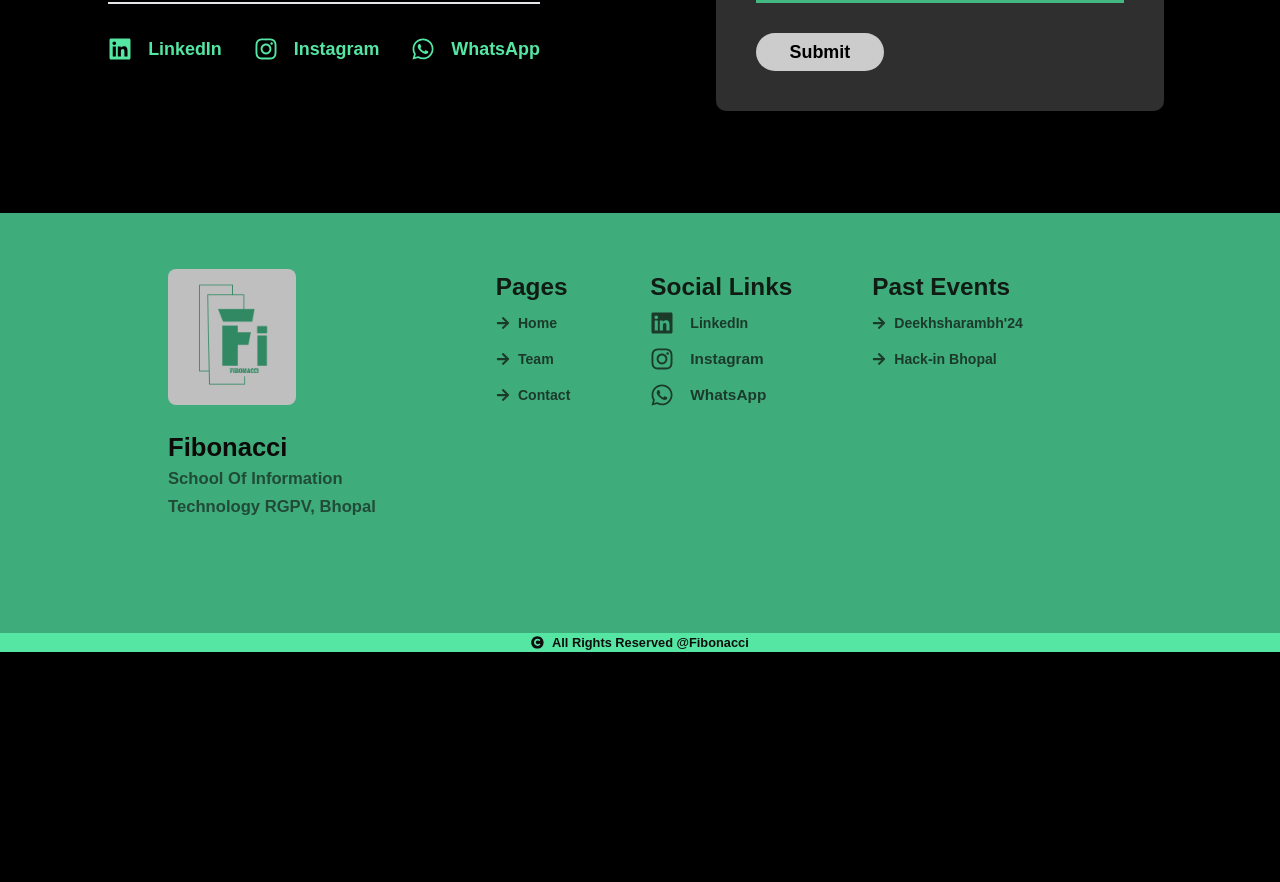
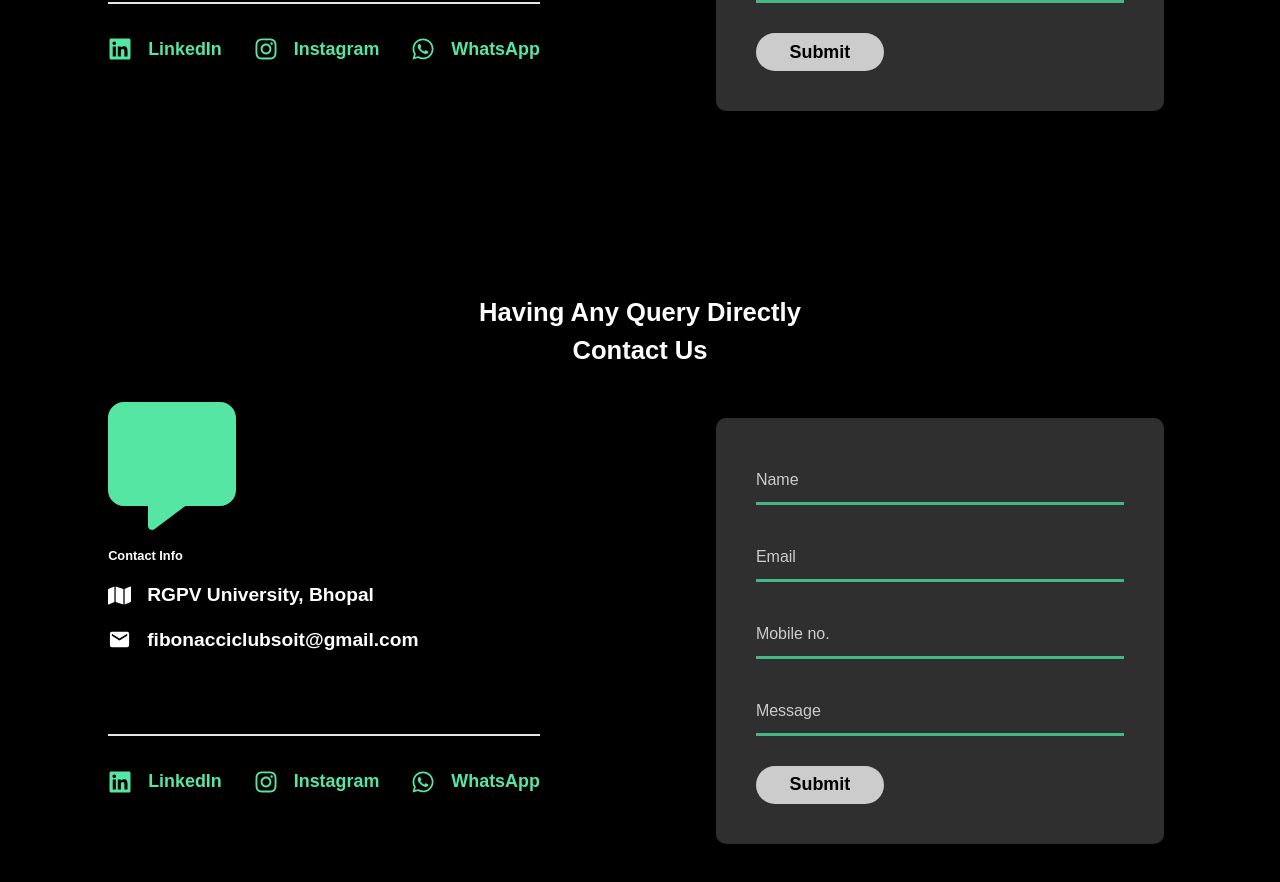
Before and after one commit to NitinChakrawarti/Fibonacci-soit, a React (Vite) app: page /contact in a window 1280 px wide. Shown: the part 600-1482 px from the top of the page. Before the commit the page ends 1252 px from the top, so only its background shows below. Built offline with nearby package versions, Linux system fonts and the light colour scheme.

Commit message:
Update footer.jsx

```diff
--- a/src/components/footer.jsx
+++ b/src/components/footer.jsx
@@ -1,72 +1,140 @@
-import React from "react";
-import Logo from "../assets/fibologo.png";
+import React, { useState } from "react";
+import "../style/contact.css";
+import { FaMap } from "react-icons/fa";
+import { FaMessage } from "react-icons/fa6";
+import { MdMail } from "react-icons/md";
 import { Link } from "react-router-dom";
-import { FaInstagram, FaLinkedin, FaTwitter, FaWhatsapp } from "react-icons/fa";
-import { FaCopyright } from "react-icons/fa";
-import { FaArrowRight } from "react-icons/fa";
-import { Fade } from "react-awesome-reveal";
+import { FaLinkedin, FaInstagram, FaWhatsapp } from "react-icons/fa";
+import { Fade, Slide } from "react-awesome-reveal";
 
-export default function Footer() {
+const Contact = () => {
+  const [send, setSend] = useState(false);
+  const [name, setname] = useState("");
+  const [email, setemail] = useState("");
+  const [number, setnumber] = useState("");
+  const [message, setmessage] = useState("");
+
+  const formSubmit = async (event) => {
+    event.preventDefault();
+    const formData = new FormData(event.target);
+
+    formData.append("access_key", `${import.meta.env.VITE_KEY_FORMAPI}`);
+
+    const object = Object.fromEntries(formData);
+    const json = JSON.stringify(object);
+
+    const res = await fetch("https://api.web3forms.com/submit", {
+      method: "POST",
+      headers: {
+        "Content-Type": "application/json",
+        Accept: "application/json"
+      },
+      body: json
+    }).then((res) => res.json());
+
+    if (res.success) {
+      console.log("Success", res);
+      setemail("")
+      setname("")
+      setnumber("")
+      setmessage("")
+
+      var btn = document.getElementById("btn");
+      var btnText = document.getElementById("btnText");
+      btnText.innerHTML = "Done";
+      btn.classList.add("active");
+      btn.classList.add("pl-8");
+
+    }
+  };
+
 
   return (
     <>
-            <Fade duration="2000" >
-                <div className='text-text_light mt-20 pb-8 md:px-10 bg-primary opacity-75 flex justify-between'>
-                    <div className='pl-8  lg:px-32  md:pb-20 pt-14 text-3xl text-white flex lg:flex-row flex-col md:gap-16 lg:gap-6 gap-6'>
-                        <div className=" flex sm:flex-col flex-row lg:flex-col md:flex-row md:gap-20 sm:gap-0 lg:gap-2 gap-8">
-                            <img className="w-[10vmax] rounded-lg" src={Logo} />
-                            <div className="flex flex-col lg:gap-0 md:gap-10 gap-0 md:justify-center ">
-                                <h1 className="font-extrabold  md:pt-4 md:text-[4vmax] lg:text-[2vmax] text-text_dark">
-                                    Fibonacci
-                                </h1>
-                                <p className="lg:text-[1.3vmax] text-[1.9vmax] text-text_dark/60 font-bold lg:leading-7"> School Of Information
-                                    <br></br> Technology RGPV, Bhopal
+      <div className="pt-40">
+        <div className="contact_us_header text-center text-[2vmax] font-bold flex justify-center">
+          <p>Having Any Query Directly <br></br>
+            Contact Us
           </p>
         </div>
-                        </div>
-                        <div className=" md:mt-16 lg:mt-0  mt-8">
-                            <div className="flex sm:flex-row flex-wrap lg:flex-row w-[100%] lg:justify-start gap-8 md:gap-36 lg:gap-20 lg:pl-24">
-                                <div className=" flex flex-row gap-8 md:gap-32 lg:gap-20 ">
-                                    <div className=" md:w-auto w-[16vmax]">
-                                        <h1 className="lg:text-[1.9vmax] md:text-[3vmax] text-text_dark/90 font-bold">Pages</h1>
-                                        <ul className="text-text_dark/70 flex flex-col lg:gap-0 gap-4 md:leading-9  leading-3 lg:pt-0 pt-4 md:pt-8 ">
-                                            <Link to="/" className="hover:text-text_dark text-[1.9vmax] lg:text-[1.1vmax] font-bold flex items-center gap-2"> <FaArrowRight />  Home</Link>
-                                            {/* <Link to="/about" className="hover:text-text_dark text-[1.9vmax] lg:text-[1.1vmax] font-bold flex items-center gap-2"> <FaArrowRight />  About</Link> */}
-                                            <Link to="/team" className="hover:text-text_dark text-[1.9vmax] lg:text-[1.1vmax] font-bold flex items-center gap-2"> <FaArrowRight />  Team</Link>
-                                            <Link to="/contact" className="hover:text-text_dark text-[1.9vmax] lg:text-[1.1vmax] font-bold flex items-center gap-2"> <FaArrowRight />  Contact</Link>
-                                            {/* <Link to="/" className="hover:text-text_dark text-[1.9vmax] lg:text-[1.1vmax] font-bold flex items-center gap-2"> <FaArrowRight />  Privacy Policy</Link>
-                                            <Link to="/about" className="hover:text-text_dark text-[1.9vmax] lg:text-[1.1vmax] font-bold flex items-center gap-2"> <FaArrowRight />  Disclaimer</Link> */}
-                                        </ul>
-                                    </div>
+        <div className=" bg-black">
+          <Fade duration={1400}>
+            <div className="contact_us_body lg:-mb-12 flex  lg:flex-row flex-col md:flex-col justify-center md:items-start md:px-10 flex-wrap items-center lg:items-start  lg:pl-0  bg-black ">
+              <div className="contact_left md:w-fit lg:mt-8 md:mt-32 flex flex-col gap-4 justify-center lg:justify-start px-8 items-start">
+                <p className="lg:text-[10vmax] text-[6vmax] "> <FaMessage color="#55e6a4" />
+                </p>
 
-                                    <div className="md:w-auto w-[20vmax]">
-                                        <h1 className="lg:text-[1.9vmax] md:text-[3vmax] text-text_dark/90 font-bold">Social Links</h1>
-                                        <ul className="text-text_dark/70 flex flex-col lg:gap-0 gap-4 md:leading-9  leading-3 lg:pt-0 pt-4 md:pt-8">
-                                            <Link to="https://www.linkedin.com/in/fibonacci-soit/" className="hover:text-text_dark text-[1.9vmax] lg:text-[1.1vmax] flex items-center gap-4 font-bold"> <FaLinkedin size="1.5rem" /> LinkedIn </Link>
-                                            <Link to="https://www.instagram.com/fibonacci_soit/" className="flex items-center gap-4 hover:text-text_dark text-[1.9vmax] lg:text-[1.2vmax] font-bold"><FaInstagram size="1.5rem" /> Instagram</Link>
-                                            <Link to="https://chat.whatsapp.com/FtTMIleQ34e5ITHF5JUv4w" className="flex items-center gap-4 hover:text-text_dark text-[1.9vmax] lg:text-[1.2vmax] font-bold"><FaWhatsapp size="1.5rem" /> WhatsApp</Link>
+                <p className="md:text-[2vmax] lg:text-[1vmax] md:font-bold">Contact Info</p>
+                <p className="flex items-center gap-4">
+                  <FaMap size="1.8vmax" />
+                  <span className="text-[1.5vmax] font-bold md:text-nowrap ">RGPV University, Bhopal</span>
+                </p>
+                <p className="flex items-center gap-4">
+                  <MdMail size="1.8vmax" />
+                  {/* <span className="text-[1.5vmax] font-bold"> fibonacciclubsoit@gmail.com</span> */}
+                  <Link
+                    to='#'
+                    onClick={(e) => {
+                      window.location.href = "mailto:fibonacciclubsoit@gmail.com";
+                      e.preventDefault();
+                    }}
+                    className="text-[1.8vmax] lg:text-[1.5vmax] font-bold"
+                  >
+                    fibonacciclubsoit@gmail.com
+                  </Link>
+                </p>
+                <div className="pt-4 mt-16 border-t-2 lg:mr-36">
+                  <ul className="text-primary flex flex-row gap-8 pt-4">
+                    <Link to="https://www.linkedin.com/in/fibonacci-soit/" className="  duration-300 hover:drop-shadow-custom-glow  hover:text-text_dark   text-[1.4vmax] flex items-center gap-4 font-bold"> <FaLinkedin size="1.5rem" /> LinkedIn </Link>
+                    <Link to="https://www.instagram.com/fibonacci_soit/" className="  duration-300 hover:drop-shadow-custom-glow  hover:text-text_dark flex items-center gap-4  text-[1.4vmax] font-bold"><FaInstagram size="1.5rem" /> Instagram</Link>
+                    <Link to="https://chat.whatsapp.com/FtTMIleQ34e5ITHF5JUv4w" className="  duration-300 hover:drop-shadow-custom-glow  hover:text-text_dark flex items-center gap-4 hover: text-[1.4vmax] font-bold"><FaWhatsapp size="1.5rem" /> WhatsApp</Link>
                   </ul>
                 </div>
               </div>
-                                <div className=" md:w-auto lg:w-[16vmax]">
-                                    <h1 className="lg:text-[1.9vmax] md:text-[3vmax] text-text_dark/90 font-bold">Past Events</h1>
-                                    <ul className="text-text_dark/70 flex flex-col lg:gap-0 gap-4 md:leading-9  leading-3 lg:pt-0 pt-4 md:pt-8">
-                                        <Link to="/" className="hover:text-text_dark text-[1.9vmax] lg:text-[1.1vmax] font-bold flex items-center gap-2"> <FaArrowRight />Deekhsharambh'24 </Link>
-                                        <Link to="/" className="hover:text-text_dark text-[1.9vmax] lg:text-[1.1vmax] font-bold flex items-center gap-2"> <FaArrowRight />  Hack-in Bhopal</Link>
 
-                                    </ul>
+              <div className="contact-box md:mt-32 lg:mt-12 md:w-[41vmax] lg:w-[35vmax] md:text-[2vmax] lg:text-[1.5vmax]" style={{ display: send ? "none" : "block" }} >
+                <form onSubmit={formSubmit} className="flex flex-col md:gap-10 lg:gap-0">
+                  <div className="user-box ">
+                    <input className=" " value={name}
+                      onChange={(e) => setname(e.target.value)}
+                      type="text" name="name" required />
+                    <label className=" lg:text-[1vmax]"  >Name</label>
+                  </div>
+                  <div className="user-box ">
+                    <input className=" " value={email}
+                      onChange={(e) => setemail(e.target.value)}
+                      type="email" name="email" required />
+                    <label className=" lg:text-[1vmax]"  >Email</label>
+                  </div>
+                  <div className="user-box ">
+                    <input className=" " value={number}
+                      onChange={(e) => setnumber(e.target.value)}
+                      type="number" name="number" min="1000000000" max="9999999999" required />
+                    <label className=" lg:text-[1vmax]"  >Mobile no.</label>
+                  </div>
+                  <div className="user-box ">
+                    <input className=" " value={message}
+                      onChange={(e) => setmessage(e.target.value)}
+                      type="text" name="message" required />
+                    <label className=" lg:text-[1vmax]" >Message</label>
+                  </div>
+                  <input className="  hidden" type="checkbox" name="botcheck" style={{ display: "none" }} />
+                  <button id="btn" type="submit" className=" w-[16vmax] lg:w-[10vmax] lg:py-0 md:py-10 flex items-center justify-evenly py-6 text-[2.6vmax] lg:text-[1.4vmax] border-2 bg-white text-black font-bold hover:bg-white/50 ">
+                    <p id="btnText">Submit</p>
+                    <div className="checked">
+                      <svg xmlns="http://www.w3.org/2000/svg" viewBox="0 0 50 50">
+                        <path fill="transparent" d="M14.1 27.2l7.1 7.2 16.7-16.8"></path>
+                      </svg>
+                    </div>
+                  </button>
+                </form>
               </div>
             </div>
-                            {/* <div className="flex text-[1vmax] text-text_dark font-bold">
-                                <p className="flex  items-center justify-start gap-2"><FaCopyright /> All Rights Reserved @Fibonacci </p>
-                            </div> */}
+          </Fade>
         </div>
       </div>
-                </div>
-                <div className="flex text-[1vmax] text-text_dark items-center justify-center font-bold bg-primary">
-                    <p className="flex  items-center justify-start gap-2"><FaCopyright /> All Rights Reserved @Fibonacci </p>
-                </div>
-            </Fade>
     </>
-    )
-}
+  );
+};
+
+export default Contact;
```
Lines whose indentation alone changed are shown as unchanged.
